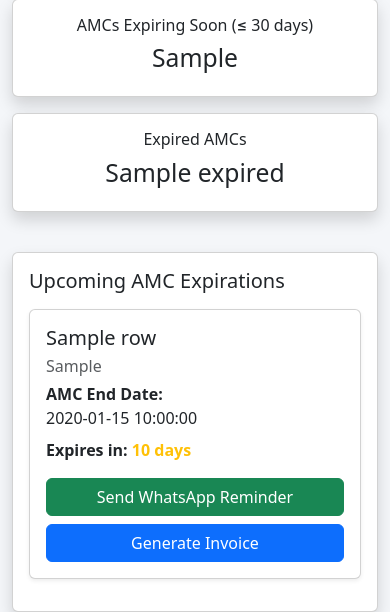
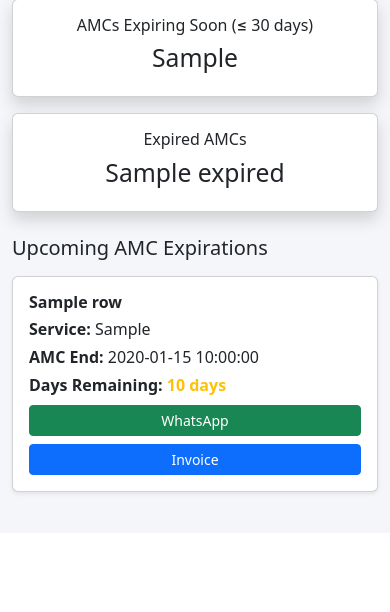
Before and after one commit to kumarvignesh0697-netizen/fire-dashboard-demo, a Flask app: template templates/dashboard.html in a window 390 px wide. Shown: the part 311-923 px from the top of the page. After the commit the page ends 808 px from the top, so only its background shows below. Run offline with Flask 3, Linux system fonts and the light colour scheme; the template is opened without the code that fills it: most values are stand-ins (such as "Sample title", 1, 10 or a date in 2020).

Commit message:
Improve mobile layout and action buttons

```diff
--- a/templates/dashboard.html
+++ b/templates/dashboard.html
@@ -1,42 +1,35 @@
 {% extends "base.html" %}
-
 {% block title %}Dashboard{% endblock %}
-
 {% block content %}
 
-<!-- FLASH SUCCESS MESSAGE -->
+<!-- FLASH MESSAGE -->
 {% with messages = get_flashed_messages() %}
   {% if messages %}
-    <div class="alert alert-success">
-      {{ messages[0] }}
-    </div>
+    <div class="alert alert-success">{{ messages[0] }}</div>
   {% endif %}
 {% endwith %}
 
 <!-- SUMMARY CARDS -->
-<div class="row mb-4">
-    <div class="col-12 col-md-3 mb-3">
+<div class="row g-3 mb-4">
+  <div class="col-12 col-md-3">
     <div class="card shadow p-3 text-center">
       <h6>Total Clients</h6>
       <h2>{{ total_clients }}</h2>
     </div>
   </div>
-
-    <div class="col-12 col-md-3 mb-3">
+  <div class="col-12 col-md-3">
     <div class="card shadow p-3 text-center">
       <h6>Active AMCs</h6>
       <h2>{{ active }}</h2>
     </div>
   </div>
-
-    <div class="col-12 col-md-3 mb-3">
+  <div class="col-12 col-md-3">
     <div class="card shadow p-3 text-center">
       <h6>AMCs Expiring Soon (≤ 30 days)</h6>
       <h2>{{ expiring_soon }}</h2>
     </div>
   </div>
-
-    <div class="col-12 col-md-3 mb-3">
+  <div class="col-12 col-md-3">
     <div class="card shadow p-3 text-center">
       <h6>Expired AMCs</h6>
       <h2>{{ expired }}</h2>
@@ -44,14 +37,15 @@
   </div>
 </div>
 
-<!-- UPCOMING AMC EXPIRATIONS -->
-<div class="card shadow p-3">
 <h5 class="mb-3">Upcoming AMC Expirations</h5>
 
-    <!-- DESKTOP TABLE -->
-    <div class="d-none d-md-block">
+<!-- ===================== -->
+<!-- DESKTOP TABLE (md+) -->
+<!-- ===================== -->
+<div class="d-none d-md-block card shadow p-3">
+  <div class="table-responsive">
     <table class="table table-striped align-middle">
-            <thead>
+      <thead class="table-light">
         <tr>
           <th>Client</th>
           <th>Service</th>
@@ -60,14 +54,12 @@
           <th>Actions</th>
         </tr>
       </thead>
-
       <tbody>
         {% for row in upcoming %}
         <tr>
           <td>{{ row.Client_Name }}</td>
           <td>{{ row.Service_Type }}</td>
           <td>{{ row.AMC_End_Date }}</td>
-
           <td>
             {% if row.Days_Remaining <= 7 %}
               <span class="text-danger fw-bold">{{ row.Days_Remaining }} days</span>
@@ -77,40 +69,33 @@
               <span class="text-success fw-bold">{{ row.Days_Remaining }} days</span>
             {% endif %}
           </td>
-
           <td>
             <a href="/send_whatsapp/{{ row.Client_Name }}"
-                           class="btn btn-success btn-sm mb-1">
-                            WhatsApp
-                        </a>
+               class="btn btn-success btn-sm mb-1">WhatsApp</a>
 
             <a href="/generate_invoice/{{ row.Client_Name }}"
-                           target="_blank"
-                           class="btn btn-primary btn-sm mb-1">
-                            Invoice
-                        </a>
+               target="_blank" rel="noopener"
+               class="btn btn-primary btn-sm">Invoice</a>
           </td>
         </tr>
         {% endfor %}
       </tbody>
     </table>
   </div>
+</div>
 
-    <!-- MOBILE CARD VIEW -->
-    <div class="d-block d-md-none">
+<!-- ===================== -->
+<!-- MOBILE CARDS (< md) -->
+<!-- ===================== -->
+<div class="d-md-none">
   {% for row in upcoming %}
-        <div class="card mb-3 shadow-sm">
-            <div class="card-body">
-                <h5 class="card-title mb-1">{{ row.Client_Name }}</h5>
-                <p class="text-muted mb-1">{{ row.Service_Type }}</p>
+  <div class="card shadow-sm mb-3 p-3">
+    <h6 class="fw-bold mb-1">{{ row.Client_Name }}</h6>
+    <p class="mb-1"><strong>Service:</strong> {{ row.Service_Type }}</p>
+    <p class="mb-1"><strong>AMC End:</strong> {{ row.AMC_End_Date }}</p>
 
     <p class="mb-2">
-                    <strong>AMC End Date:</strong><br>
-                    {{ row.AMC_End_Date }}
-                </p>
-
-                <p class="mb-3">
-                    <strong>Expires in:</strong>
+      <strong>Days Remaining:</strong>
       {% if row.Days_Remaining <= 7 %}
         <span class="text-danger fw-bold">{{ row.Days_Remaining }} days</span>
       {% elif row.Days_Remaining <= 15 %}
@@ -122,20 +107,14 @@
 
     <div class="d-grid gap-2">
       <a href="/send_whatsapp/{{ row.Client_Name }}"
-                       class="btn btn-success">
-                        Send WhatsApp Reminder
-                    </a>
+         class="btn btn-success btn-sm">WhatsApp</a>
 
       <a href="/generate_invoice/{{ row.Client_Name }}"
-                       target="_blank"
-                       class="btn btn-primary">
-                        Generate Invoice
-                    </a>
-                </div>
+         target="_blank" rel="noopener"
+         class="btn btn-primary btn-sm">Invoice</a>
     </div>
   </div>
   {% endfor %}
 </div>
-</div>
 
 {% endblock %}
```
Lines whose indentation alone changed are shown as unchanged.
